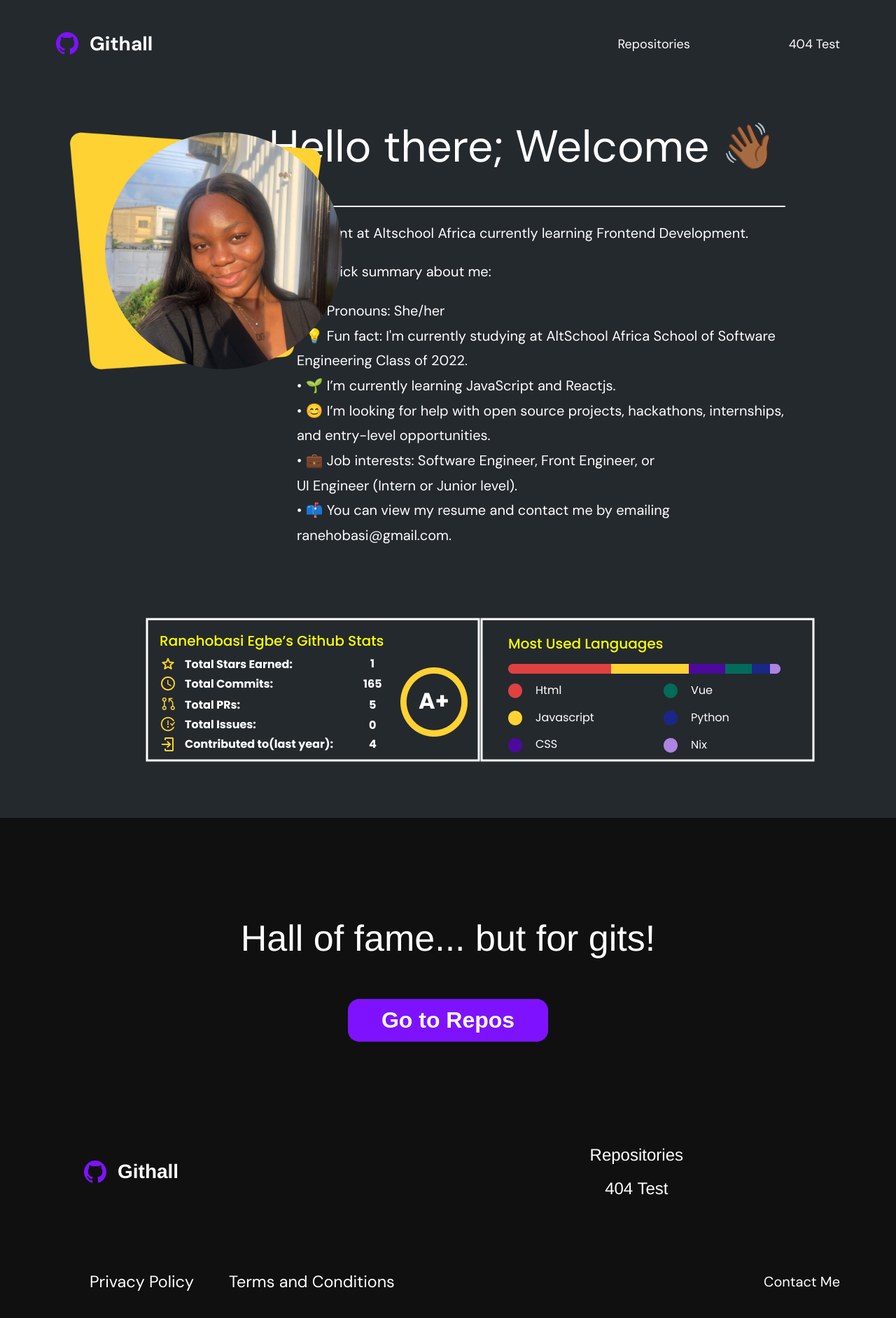
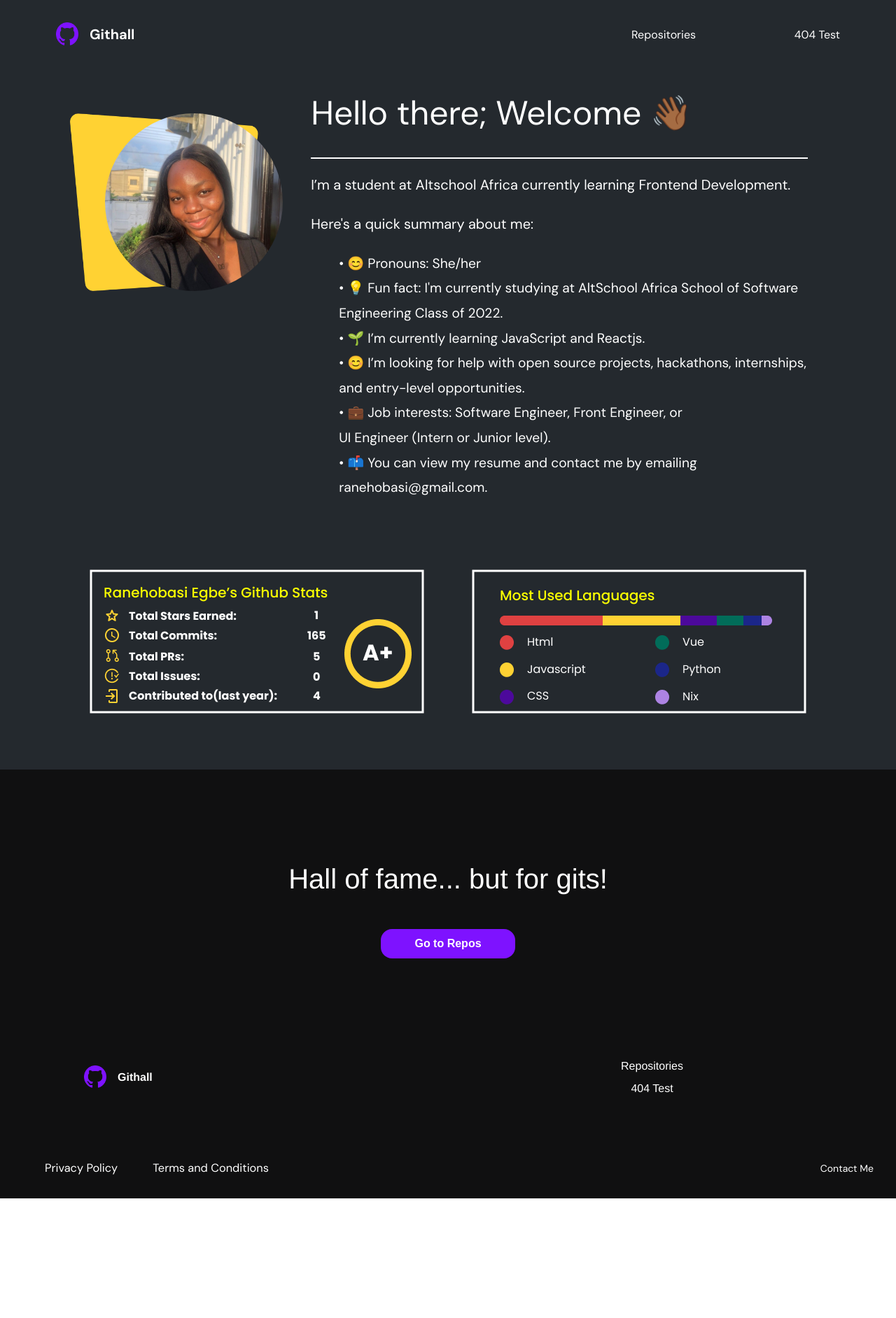
Before and after one commit to Ranecodes/AltschoolVueExam, a Vue app: page / in a window 1280 px wide. Shown: the top 1884 px of the page at 70% size. After the commit the page ends 1713 px from the top, so only its background shows below. Built offline with nearby package versions, Linux system fonts and the light colour scheme.

Commit message:
homepage done

```diff
--- a/src/components/HomePage.vue
+++ b/src/components/HomePage.vue
@@ -124,7 +124,7 @@ export default {
 .raneh-img {
   border-radius: 50%;
   margin-left: 3.125rem;
-  height: 50%;
+  height: 40%;
   transition: transform 0.3s ease-out;
 }
 
@@ -134,7 +134,7 @@ export default {
 
 .square {
   margin-right: 3.125rem;
-  height: 50%;
+  height: 40%;
   transition: transform 0.3s ease-out;
 }
 
@@ -144,12 +144,12 @@ export default {
 
 .hero-section-text {
   font-family: "DM Sans", sans-serif;
-  padding: 0 10rem;
+  padding: 0 8rem 0 10rem;
   text-align: left;
 }
 
 .hero-section-text h1 {
-  font-size: 4rem;
+  font-size: 3rem;
   font-weight: 400;
 }
 
@@ -164,7 +164,7 @@ export default {
 }
 .hero-section-text ul {
   display: block;
-  font-size: 1.25rem;
+  font-size: 1.2rem;
 }
 
 .hero-section-text-p {
@@ -177,7 +177,7 @@ export default {
     display: flex;
     justify-content: space-between;
     align-items: center;
-    padding: 5rem 10rem;
+    padding: 5rem;
 }
 
 .git-stats{
@@ -196,7 +196,7 @@ export default {
     padding-bottom: 55px;
 }
 .b4-ft-top h1{
-    font-size: 3.25rem;
+    font-size: 2.5rem;
     font-weight: 400;
     padding-top: 4.8125rem;
     padding-bottom: 2rem;
@@ -208,7 +208,7 @@ export default {
     border: none;
     padding: 0.75rem 3rem;
     border-radius: 1rem;
-    font-size: 2rem;
+    font-size: 1rem;
     font-weight: 700;
     cursor: pointer;
     transition: all 0.3s ease-out;
@@ -233,12 +233,15 @@ export default {
     flex-direction: column;
     justify-content: space-between;
     line-height: 2.0;
-    font-size: 24px;
+    font-size: 16px;
     padding-right: 19rem;
 }
 
 .logo{
     padding-left: 7.5rem;
+}
+.logo h3{
+  font-size: 16px;
 }
 
      /* Footer Section */
@@ -253,8 +256,8 @@ export default {
     display: flex;
     justify-content: space-between;
     align-items: center;
-    padding: 1rem 5rem;
-    font-size: 20px;
+    padding: 1rem;
+    font-size: 14px;
 
 }
 .footer-section-left {
@@ -268,12 +271,13 @@ export default {
   display: flex;
   justify-content: flex-end;
   align-items: center;
+  padding-right: 1rem;
 }
 
 .footer-section-right a {
   color: #fff;
   text-decoration: none;
-  font-size: 20px;
+  font-size: 14px;
   font-family: "DM Sans", sans-serif;
 }
 
--- a/src/components/NavBar.vue
+++ b/src/components/NavBar.vue
@@ -34,7 +34,7 @@ nav {
     }
 
     .logo h3{
-        font-size: 28px;
+        font-size: 20px;
     }
     .logo img {
         width: 2rem;
@@ -48,7 +48,7 @@ nav {
 
     .nav-link {
         margin-left: 2rem;
-        font-size: 18px;
+        font-size: 16px;
     }
 
     .nav-link-test{
```
